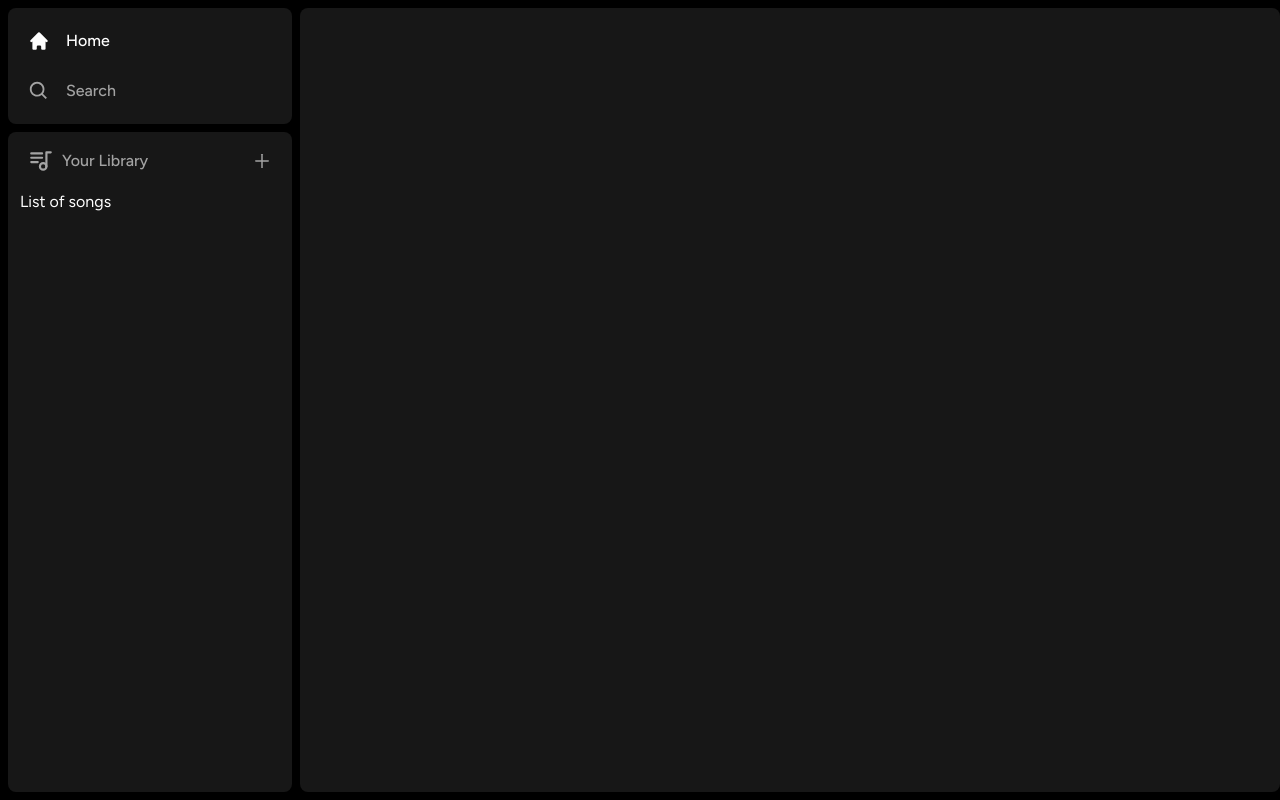
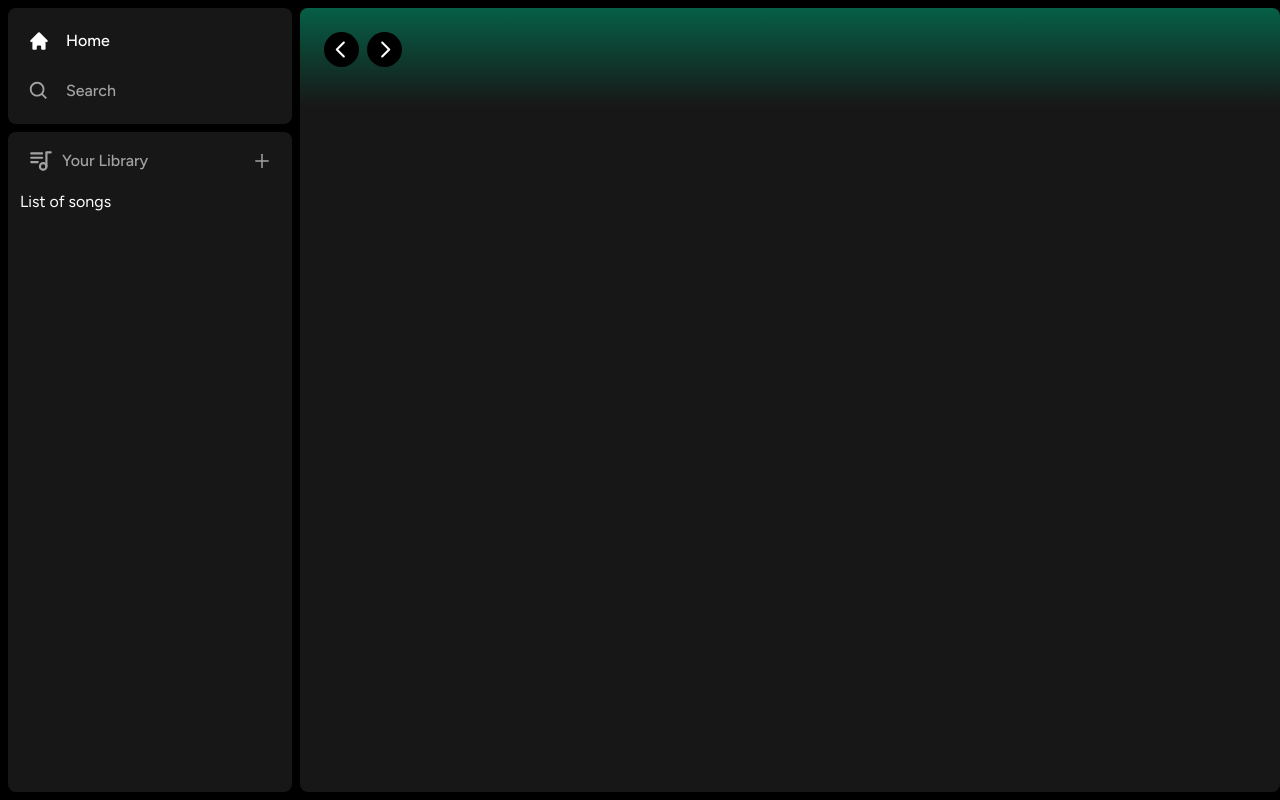
Before and after one commit to garydsong/cloudify, a Next.js app: page / in a window 1280 px wide. Built offline with nearby package versions, Linux system fonts and the light colour scheme.

Commit message:
media queries and added buttons

```diff
--- a/app/(site)/page.tsx
+++ b/app/(site)/page.tsx
@@ -1,5 +1,9 @@
+import Header from "@/components/Header"
+
 export default function Home() {
   return (
-    <div className="bg-neutral-900 rounded-lg h-full w-full overflow-hidden overflow-y-auto"></div>
+    <div className="bg-neutral-900 rounded-lg h-full w-full overflow-hidden overflow-y-auto">
+      <Header>Header</Header>
+    </div>
   )
 }
--- /dev/null
+++ b/components/Header.tsx
@@ -0,0 +1,52 @@
+"use client"
+
+import { useRouter } from "next/navigation";
+import { twMerge } from "tailwind-merge";
+import { RxCaretLeft, RxCaretRight } from "react-icons/rx"
+import { HiHome } from "react-icons/hi";
+import { BiSearch } from "react-icons/bi";
+
+interface HeaderProps {
+  children: React.ReactNode;
+  className?: string;
+}
+
+const Header: React.FC<HeaderProps> = ({
+  children,
+  className
+}) => {
+  const router = useRouter();
+  const handleLogout = () => {
+    // handle logout
+  }
+  return (
+    <div className={twMerge(`
+    h-fit
+    bg-gradient-to-b
+    from-emerald-800
+    p-6`,
+    className)}>
+      <div className="w-full mb-4 flex items-center justify-between">
+        <div className="hidden md:flex gap-x-2 items-center">
+          <button onClick={() => router.back()} className="rounded-full bg-black flex items-center justify-center hover:opacity-75 transition">
+            <RxCaretLeft className="text-white" size={35} />
+          </button>
+          <button onClick={() => router.forward()} className="rounded-full bg-black flex items-center justify-center hover:opacity-75 transition">
+            <RxCaretRight className="text-white" size={35} />
+          </button>
+        </div>
+        <div className="flex md:hidden gap-x-2 items-center">
+          <button className="rounded-full p-2 bg-white flex items-center justify-center hover:opacity-75 transition">
+            <HiHome className="text-black" size={20} />
+          </button>
+          <button className="rounded-full p-2 bg-white flex items-center justify-center hover:opacity-75 transition">
+            <BiSearch className="text-black" size={20} />
+          </button>
+        </div>
+        <div className="flex justify-between items-center gap-x-4"></div>
+      </div>
+    </div>
+  )
+}
+
+export default Header
```
